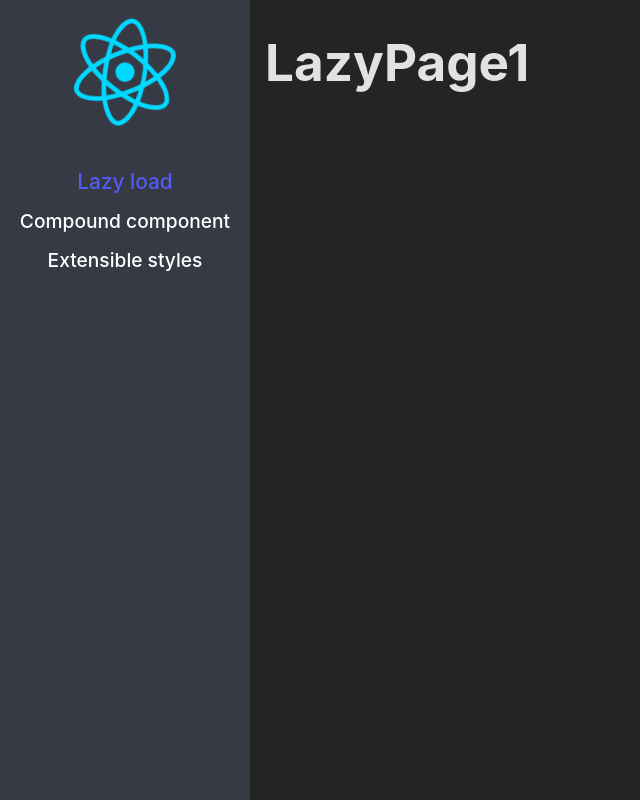
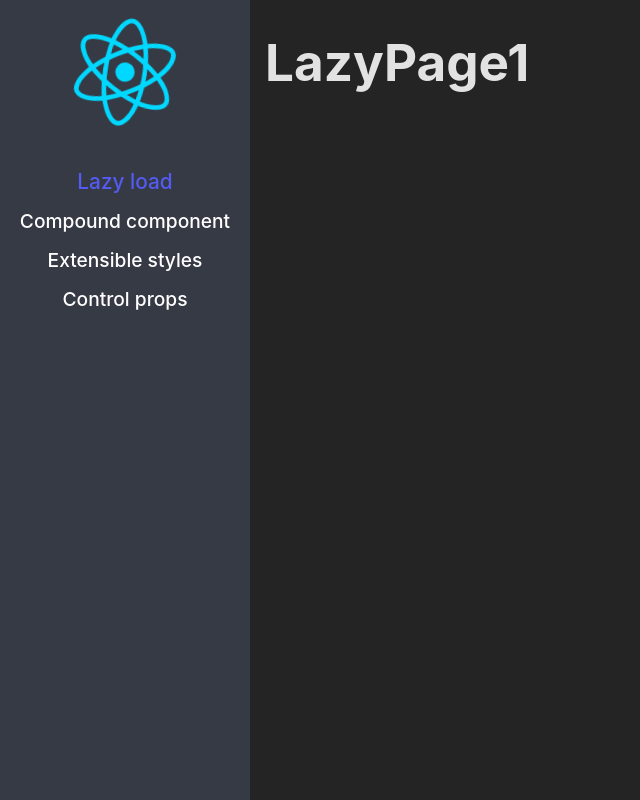
Before and after one commit to AngelOU20/react-component-patterns, a React (Vite) app: page /lazy in a window 1280 px wide. Before the commit this address led to /lazy1. Shown: the whole page, without its empty margins (0-640 px from the left). Built offline with nearby package versions, Linux system fonts and the light colour scheme.

Commit message:
feat: update routes

```diff
--- a/src/router/routes.ts
+++ b/src/router/routes.ts
@@ -12,19 +12,20 @@ interface Route {
 }
 
 /* LazyLoad */
-const lazy1 = lazy(() => import("../01-lazyload/pages/LazyPage1"));
+const lazyLoad = lazy(() => import("../01-lazyload/pages/LazyPage1"));
 const compoundComponent = lazy(
   () => import("../02-compound-components/pages/ShoppingPage")
 );
 const extensibleStyles = lazy(
   () => import("../03-extensible-styles/pages/ShoppingPage")
 );
+const controlProps = lazy(() => import("../04-control-props/pages/ShoppingPage"));
 
 export const routes: Route[] = [
   {
-    to: "/lazy1",
-    path: "lazy1",
-    Component: lazy1,
+    to: "/lazy",
+    path: "lazy",
+    Component: lazyLoad,
     name: "Lazy load",
   },
   {
@@ -39,4 +40,10 @@ export const routes: Route[] = [
     Component: extensibleStyles,
     name: "Extensible styles",
   },
+  {
+    to: "/control-Props",
+    path: "control-Props",
+    Component: controlProps,
+    name: "Control props",
+  },
 ];
```
